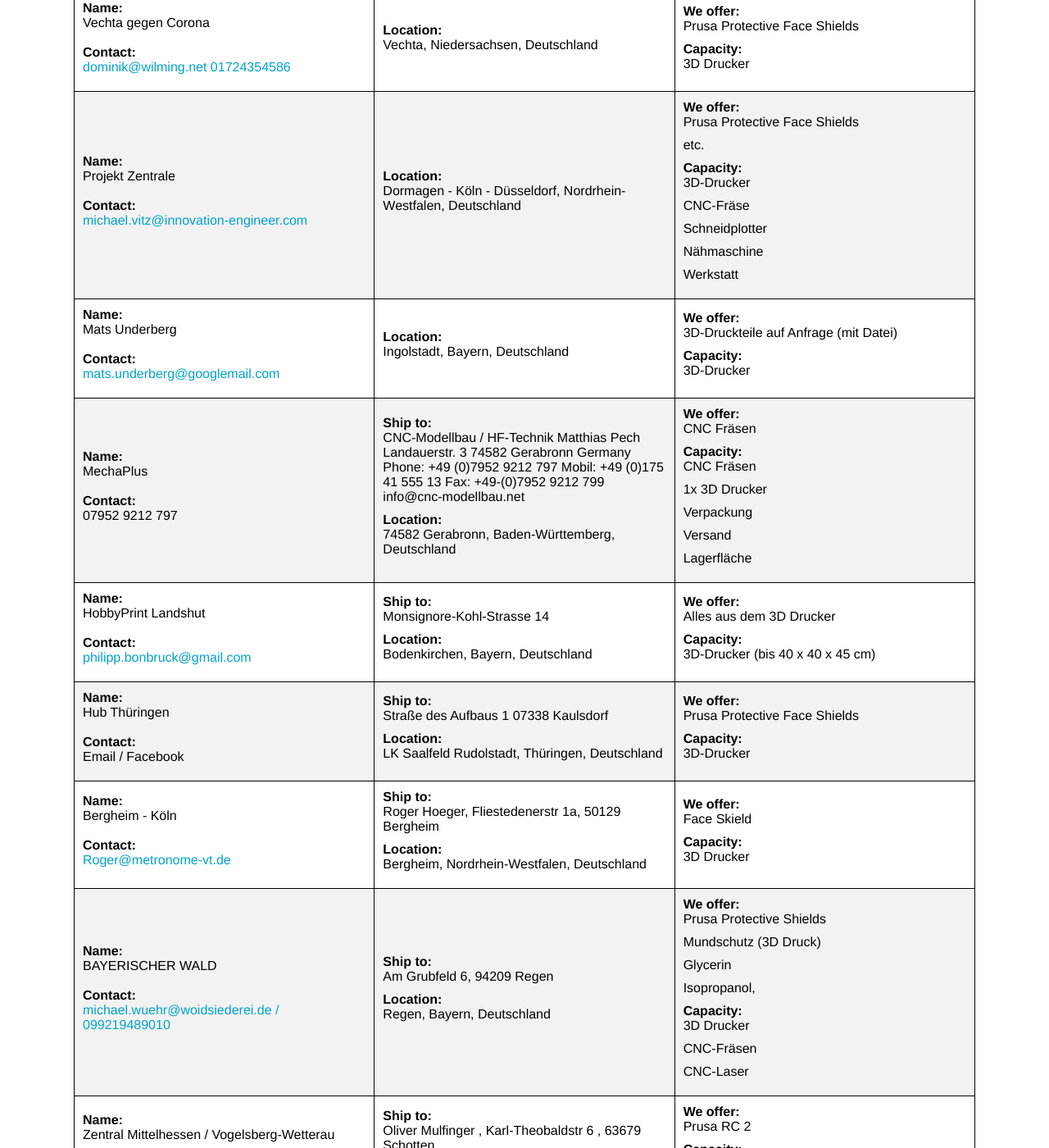
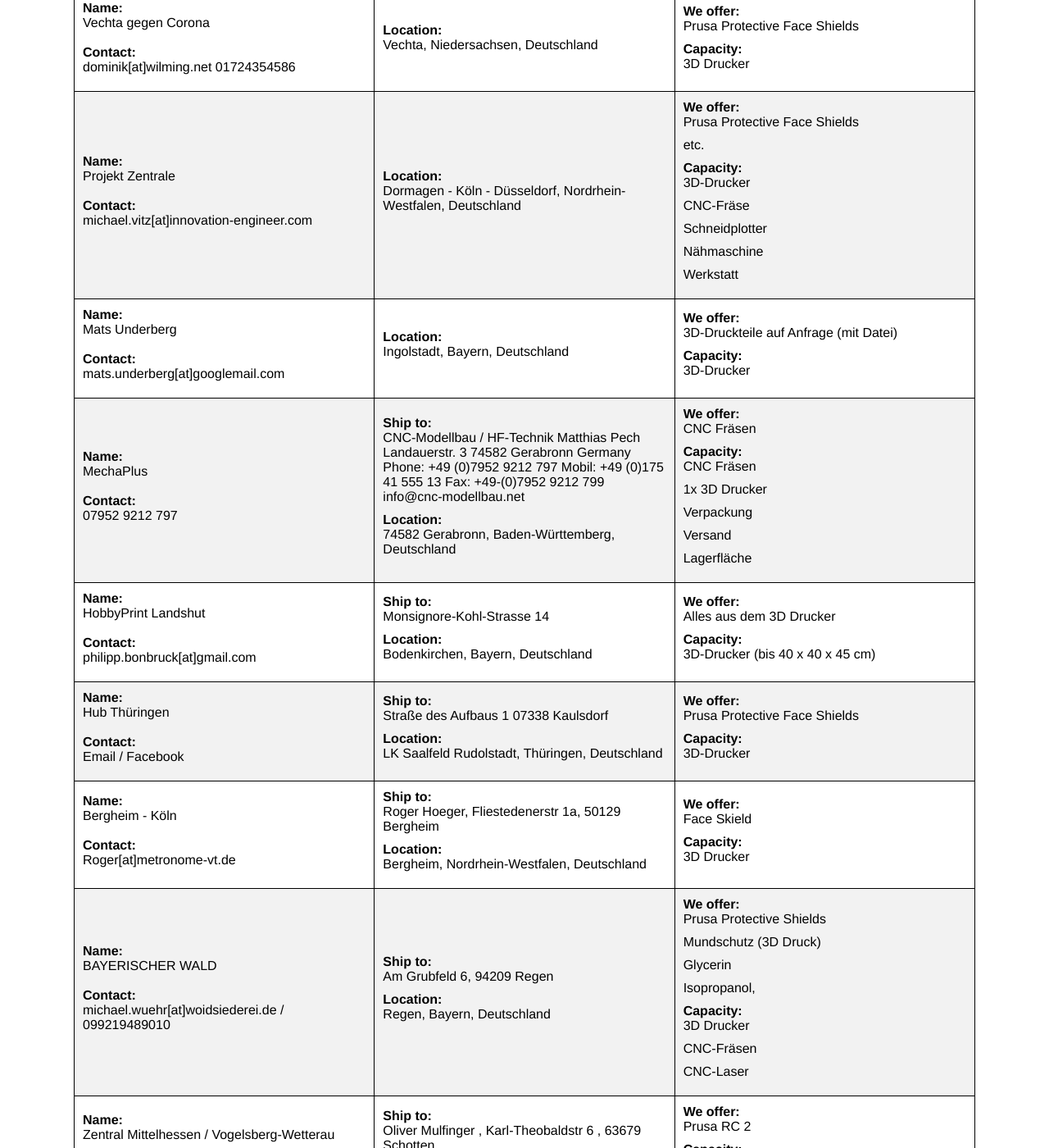
Before and after one commit to CloudCannon/hydra-jekyll-template, a Jekyll site: the page built from en/index.html, in a window 1280 px wide and 1400 px high, scrolled down 3727 px. Shown: the whole window at 82% size. Built offline with Jekyll 4.4.1, drawn with Linux system fonts in a browser that asks for light colours; some of the changed text lies outside the part shown.

Commit message:
CHANGE remove mail to and replace at in emails (because of spam)

```diff
--- a/_includes/main-content.html
+++ b/_includes/main-content.html
@@ -75,9 +75,9 @@
 														<li>
 															{% assign lowercase_contact = contact | downcase %}
 															{% if "email,e-mail,mail,e mail" contains lowercase_contact %}
-																<a href="mailto:{{ row['Nutzername'] }}" target="_blank">{{ row['Nutzername'] }}</a>
+																{{ row['Nutzername'] replace: "@", "[at]" }}
 															{% elsif contact contains "@" and contact contains "." %}
-																<a href="mailto:{{ contact }}" target="_blank">{{ contact }}</a>
+																{{ contact | replace: "@", "[at]" }}
 															{% elsif contact contains "http" or contact contains "www" %}
 																<a href="{{ contact }}" target="_blank">{{ contact }}</a>
 															{% else %}
```
